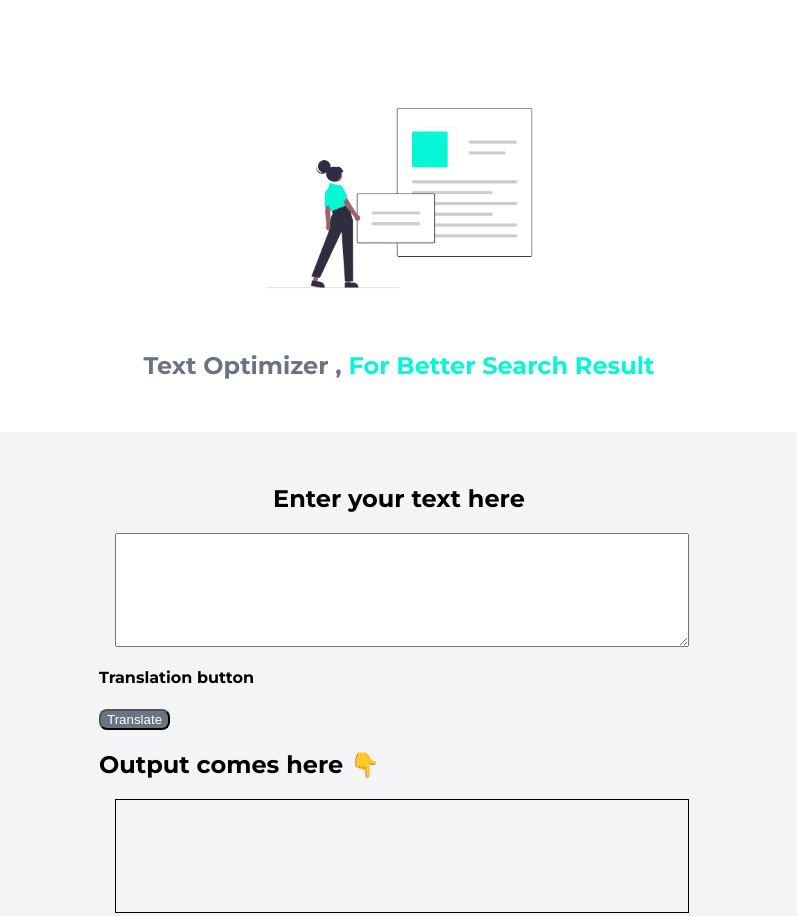
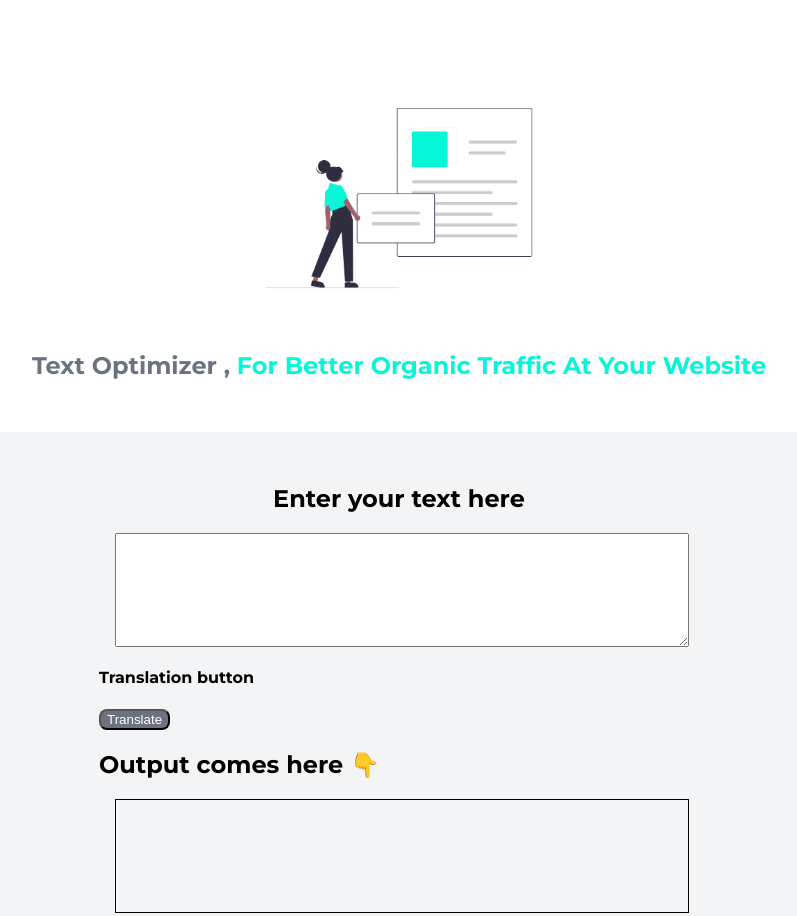
Before and after one commit to shivam361v/text-translator.github.io, a plain HTML site: page index.html in a window 1280 px wide. Shown: the top 916 px of the page, without its empty margins (241-1038 px from the left). Drawn offline with Linux system fonts and the light colour scheme.

Commit message:
Foueth commit

```diff
--- a/index.html
+++ b/index.html
@@ -28,7 +28,7 @@
 
     <header class="hero">
         <img class="hero-img" src="images\undraw_Content_creator_re_pt5b.png">
-        <h2 class="hero-heading" >Text Optimizer , <span class="heading-inverted"> For Better Search Result</span></h2>
+        <h2 class="hero-heading" >Text Optimizer , <span class="heading-inverted"> For Better Organic Traffic At Your Website</span></h2>
     </header>
 
 
```
